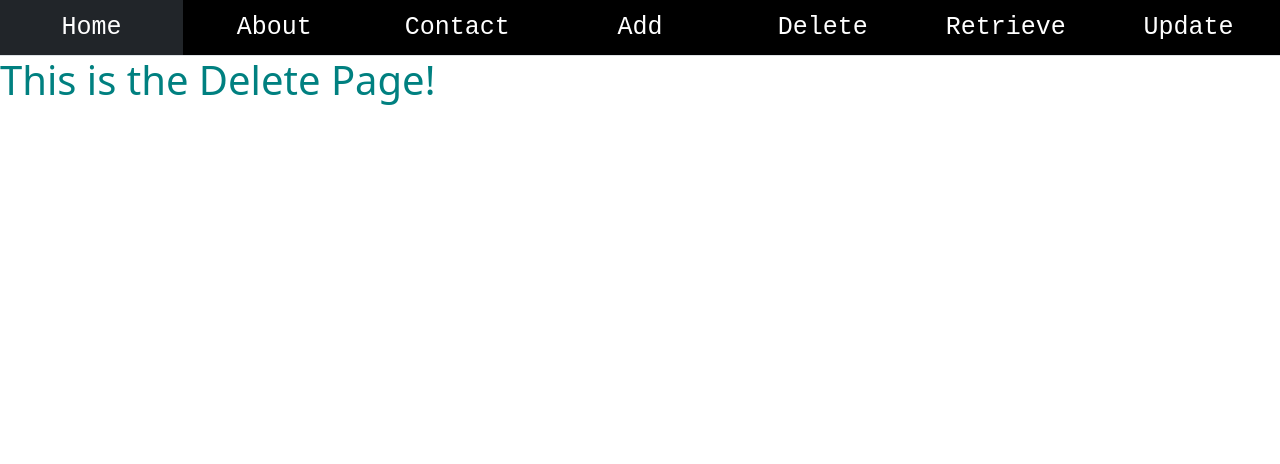
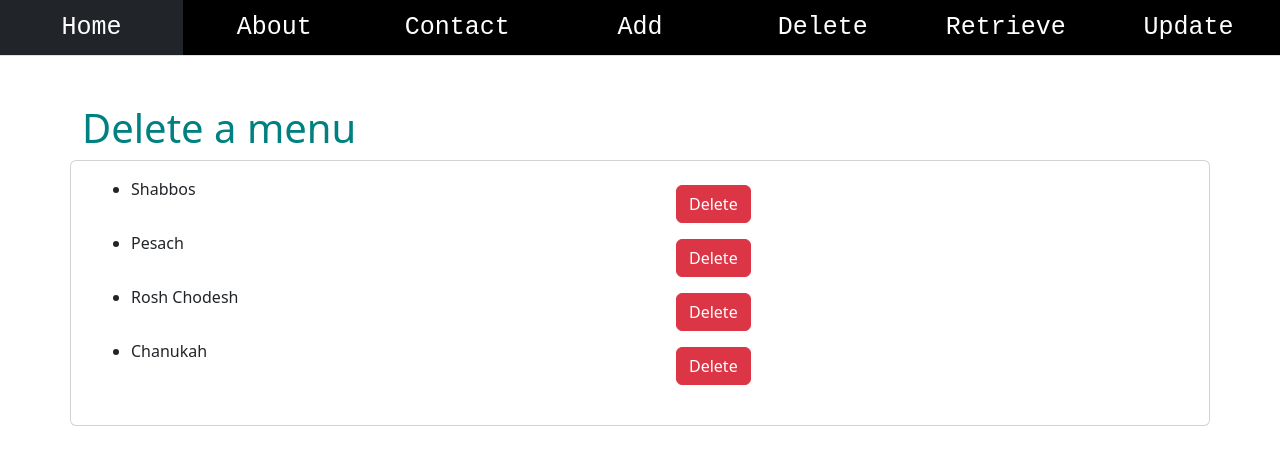
Before and after one commit to y-sherman/menu, a React (Create React App) app: page /Delete in a window 1280 px wide. Shown: the top 464 px of the page. Built offline with nearby package versions, Linux system fonts and the light colour scheme.

Commit message:
added a delete menu page

```diff
--- a/src/Pages/Delete.jsx
+++ b/src/Pages/Delete.jsx
@@ -1,8 +1,56 @@
-export default function Delete(){
-    return(
+// Dassi Rabenstein
+// See a list of menus -> delete a menu from the list
+
+import React, { useState } from 'react';
+import { Container, Button, Card, Row, Col} from 'react-bootstrap';
+
+
+export default function Delete() {
+
+    // functions
+    const [menuList, setMenuList] = useState(['Shabbos','Pesach','Rosh Chodesh','Chanukah']);
+
+    const deleteMenu = value => {
+        setMenuList(oldMenuList => {
+            return oldMenuList.filter(menu => menu !== value);
+        });
+    };
+
+    return (
         <>
-            <h1>This is the Delete Page!</h1>
+            <Container>
+                <Row>
+                    <Col>
+                        <h1 className='mt-5'>Delete a menu</h1>
+                    </Col>
+                </Row>
+                <Row>
+                    <Card>
+                        <Card.Body>
+                            <ul>
+                                {menuList.map((menu) => (
+                                    <li key={menu}>
+                                        <Row>
+                                            <Col>
+                                                <span>{menu}</span>
+                                            </Col>
+                                            <Col>
+                                                <Button
+                                                    className="m-2"
+                                                    variant="danger"
+                                                    onClick={() => deleteMenu(menu)}
+                                                >
+                                                    Delete
+                                                </Button>
+                                            </Col>
+                                        </Row>
+                                    </li>
+                                ))}
+                            </ul>
+                        </Card.Body>
+                    </Card>
+                </Row>
+            </Container>
         </>
-
-    )
+    );
 }
```
